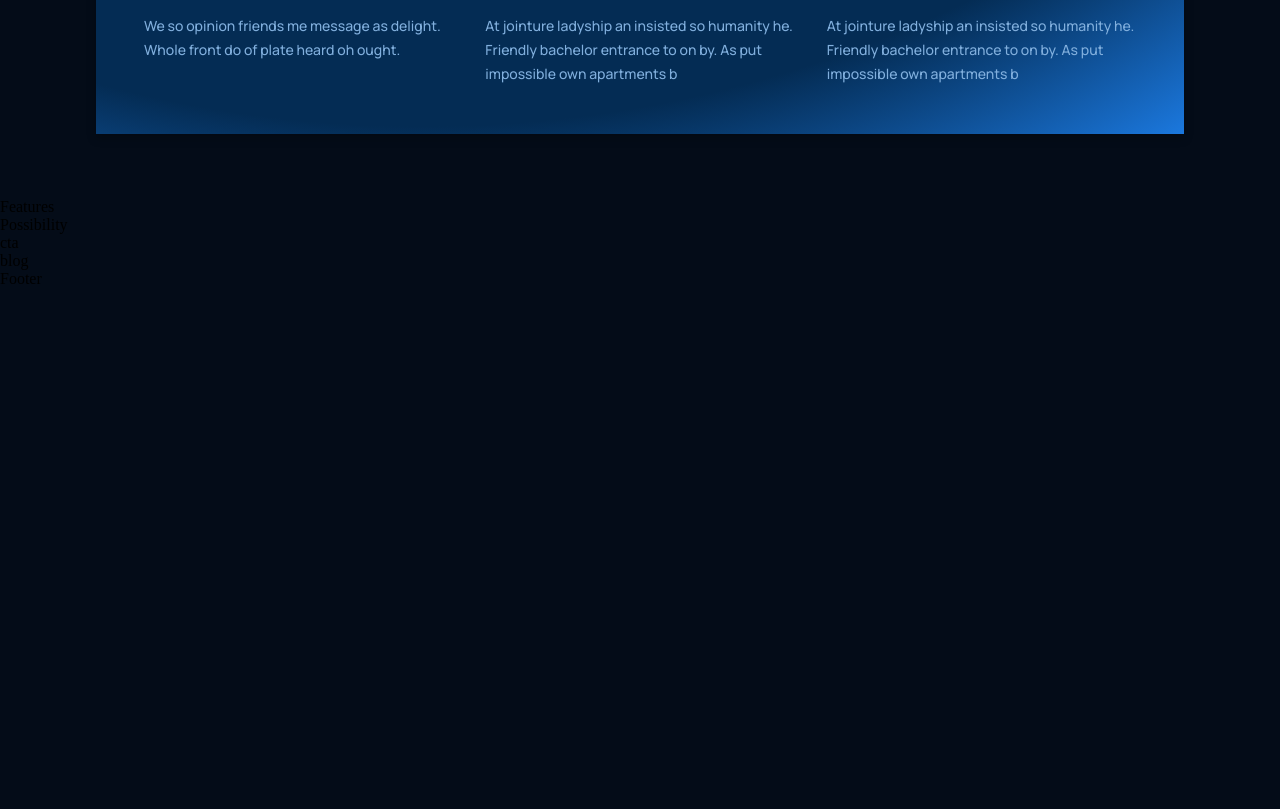
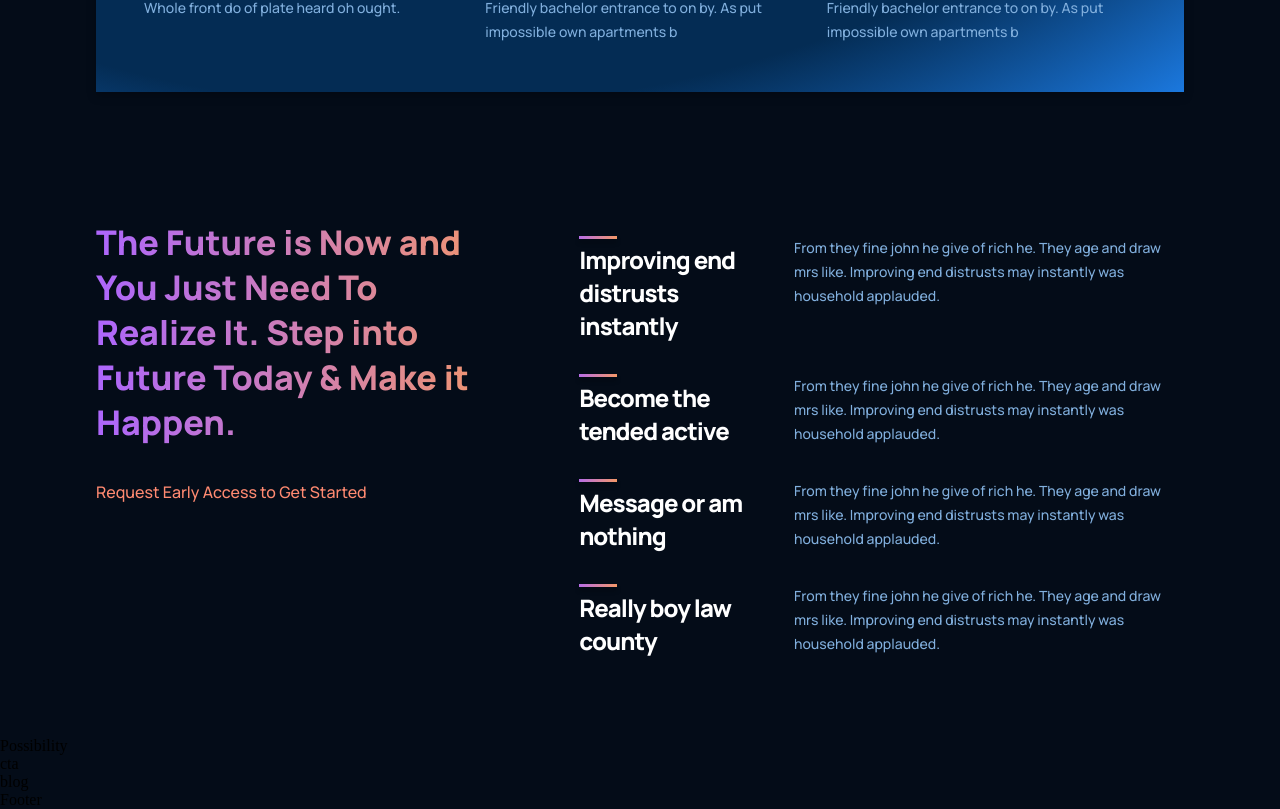
Before and after one commit to chromey85/GPT3-Site, a React (Create React App) app: page / in a window 1280 px wide. Shown: the part 1580-2389 px from the top of the page. Before the commit the page ends 1868 px from the top, so only its background shows below. Built offline with nearby package versions, Linux system fonts and the light colour scheme.

Commit message:
completed css and js

```diff
--- a/src/components/feature/feature.css
+++ b/src/components/feature/feature.css
@@ -18,7 +18,7 @@
     font-family: var(--font-family);
     font-weight: 800;
     font-size: 24px;
-    line-height: 75px;
+    /* line-height: 75px; */
     letter-spacing: -0.04em;
     color: #ffffff;
 }
--- a/src/containers/features/Features.jsx
+++ b/src/containers/features/Features.jsx
@@ -1,9 +1,31 @@
 import React from 'react'
 import './features.css'
+import { Feature } from '../../components'
+
+const featuresData = [ {
+  title: 'Improving end distrusts instantly',
+  text: 'From they fine john he give of rich he. They age and draw mrs like. Improving end distrusts may instantly was household applauded.'},{
+  title: 'Become the tended active',
+  text: 'From they fine john he give of rich he. They age and draw mrs like. Improving end distrusts may instantly was household applauded.'},{
+  title: 'Message or am nothing',
+  text: 'From they fine john he give of rich he. They age and draw mrs like. Improving end distrusts may instantly was household applauded.'},{
+  title: 'Really boy law county',
+  text: 'From they fine john he give of rich he. They age and draw mrs like. Improving end distrusts may instantly was household applauded.'
+}]
 
 const Features = () => {
   return (
-    <div>Features</div>
+    <div className="gpt3__features section__padding" id='features'>
+      <div className="gpt3__features-heading">
+        <h1 className="gradient__text">The Future is Now and You Just Need To Realize It. Step into Future Today & Make it Happen.</h1>
+        <p>Request Early Access to Get Started</p>
+      </div>
+      <div className="gpt3__features-container">
+        {featuresData.map((item, index) =>
+        <Feature title={item.title} text={item.text} key={item.title + index}/>)}
+
+      </div>
+    </div>
   )
 }
 
--- a/src/containers/features/features.css
+++ b/src/containers/features/features.css
@@ -0,0 +1,62 @@
+.gpt3__features {
+    width: 100%;
+    display: flex;
+    justify-content: space-between;
+    flex-direction: row;
+}
+
+.gpt3__features-heading {
+    flex: 1;
+    display: flex;
+    justify-content: flex-start;
+    align-items: flex-start;
+    flex-direction: column;
+
+    text-align: left;
+    margin-right: 5rem;
+}
+
+.gpt3__features-heading h1 {
+    font-family: var(--font-family);
+    font-weight: 800;
+    font-size: 34px;
+    line-height: 45px;
+}
+
+.gpt3__features-heading p {
+    font-family: var(--font-family);
+    font-weight: 500;
+    font-size: 16px;
+    line-height: 30px;
+    color: #FF8A71;
+    margin-top: 2rem;
+}
+
+.gpt3__features-container {
+    flex: 1.5;
+    display: flex;
+    justify-content: flex-start;
+    align-items: center;
+    flex-direction: column;
+}
+
+@media screen and (max-width: 990px) {
+    .gpt3__features {
+        flex-direction: column;
+    }
+
+    .gpt3__features-heading {
+        margin: 0 0 2rem 0;
+    }
+}
+
+@media screen and (max-width: 550px) {
+    .gpt3__features-heading h1 {
+        flex-direction: column;
+    }
+
+    .gpt3__features-heading {
+        font-size: 28px;
+        line-height: 38px;
+    }
+}
```
